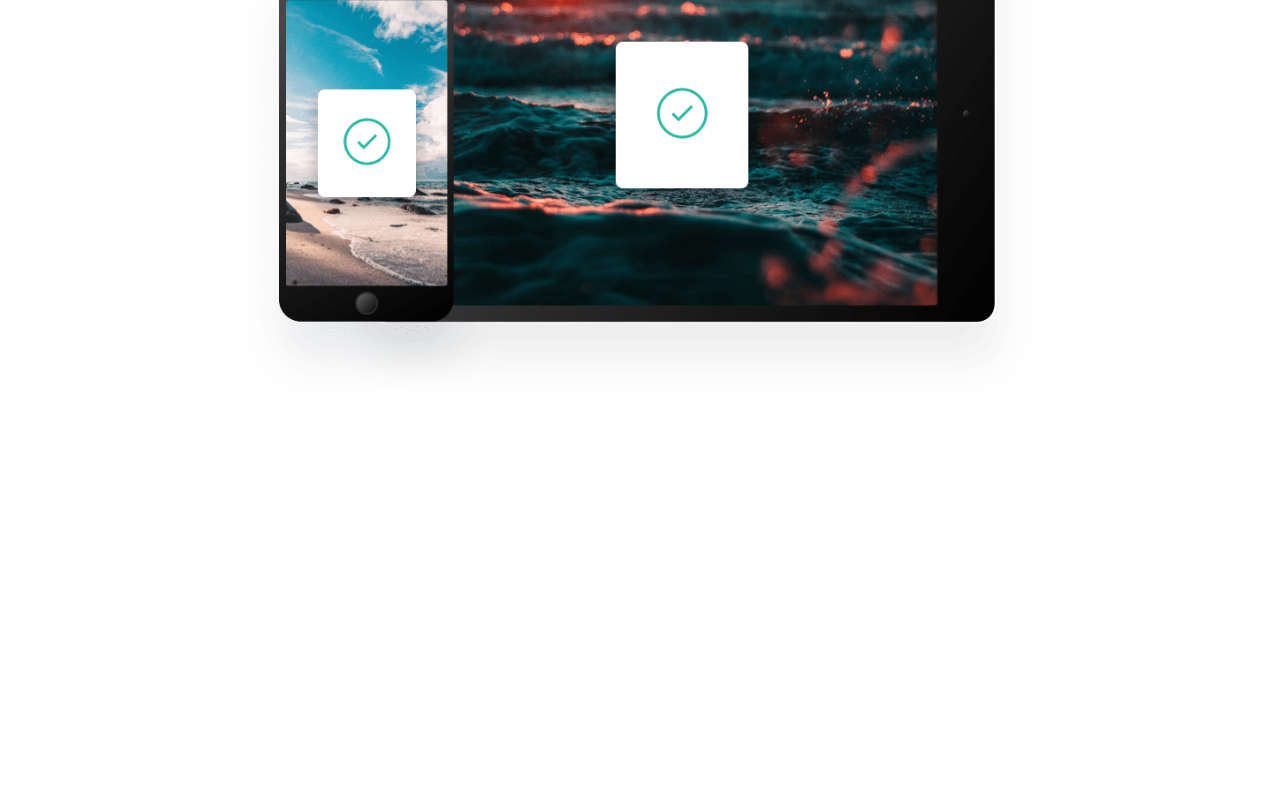
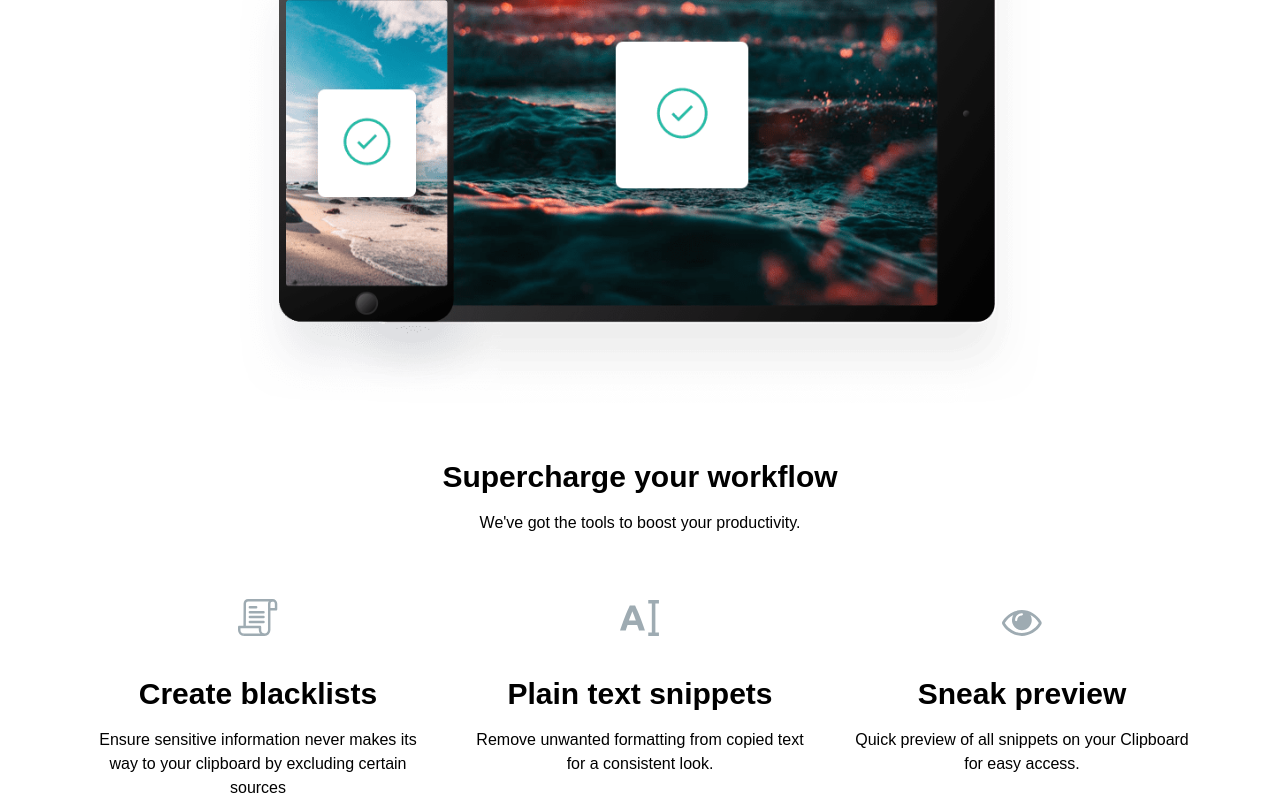
Before and after one commit to RedDotz20/clipboard, a Next.js app: page / in a window 1280 px wide. Shown: the part 1775-2575 px from the top of the page. Before the commit the page ends 2178 px from the top, so only its background shows below. Built offline with nearby package versions, Linux system fonts and the light colour scheme; a web font is replaced by a local one.

Commit message:
feat: workflow section

```diff
--- a/src/app/page.tsx
+++ b/src/app/page.tsx
@@ -65,7 +65,7 @@ export default function Clipboard() {
 				</div>
 			</section>
 
-			<section className="flex flex-col items-center justify-center w-full mb-36">
+			<section className="flex flex-col items-center justify-center w-full mb-14">
 				<h1 className="mb-4 text-3xl font-semibold text-center">
 					Access Clipboard anywhere
 				</h1>
@@ -81,6 +81,64 @@ export default function Clipboard() {
 					height={600}
 				/>
 			</section>
+
+			<section className="flex flex-col items-center justify-center w-full mb-36">
+				<h1 className="mb-4 text-3xl font-semibold text-center">
+					Supercharge your workflow
+				</h1>
+				<p className="text-center max-w-[600px] break-words mb-16">
+					We've got the tools to boost your productivity.
+				</p>
+
+				<div className="flex items-baseline gap-8">
+					<div className="flex flex-col justify-center text-center">
+						<div className="flex justify-center w-full h-full mb-10 align-center">
+							<Image
+								src="/icon-blacklist.svg"
+								alt="blacklist"
+								width={40}
+								height={40}
+							/>
+						</div>
+						<h2 className="mb-4 text-3xl font-semibold">Create blacklists</h2>
+						<p className="text-center max-w-[350px] break-words">
+							Ensure sensitive information never makes its way to your clipboard
+							by excluding certain sources
+						</p>
+					</div>
+
+					<div className="flex flex-col justify-center text-center">
+						<div className="flex justify-center w-full h-full mb-10 align-center">
+							<Image
+								src="/icon-text.svg"
+								alt="blacklist"
+								width={40}
+								height={40}
+							/>
+						</div>
+
+						<h2 className="mb-4 text-3xl font-semibold">Plain text snippets</h2>
+						<p className="text-center max-w-[350px] break-words">
+							Remove unwanted formatting from copied text for a consistent look.
+						</p>
+					</div>
+
+					<div className="flex flex-col justify-center text-center">
+						<div className="flex justify-center w-full h-full mb-10 align-center">
+							<Image
+								src="/icon-preview.svg"
+								alt="blacklist"
+								width={40}
+								height={40}
+							/>
+						</div>
+						<h2 className="mb-4 text-3xl font-semibold">Sneak preview</h2>
+						<p className="text-center max-w-[350px] break-words">
+							Quick preview of all snippets on your Clipboard for easy access.
+						</p>
+					</div>
+				</div>
+			</section>
 		</main>
 	);
 }
```
